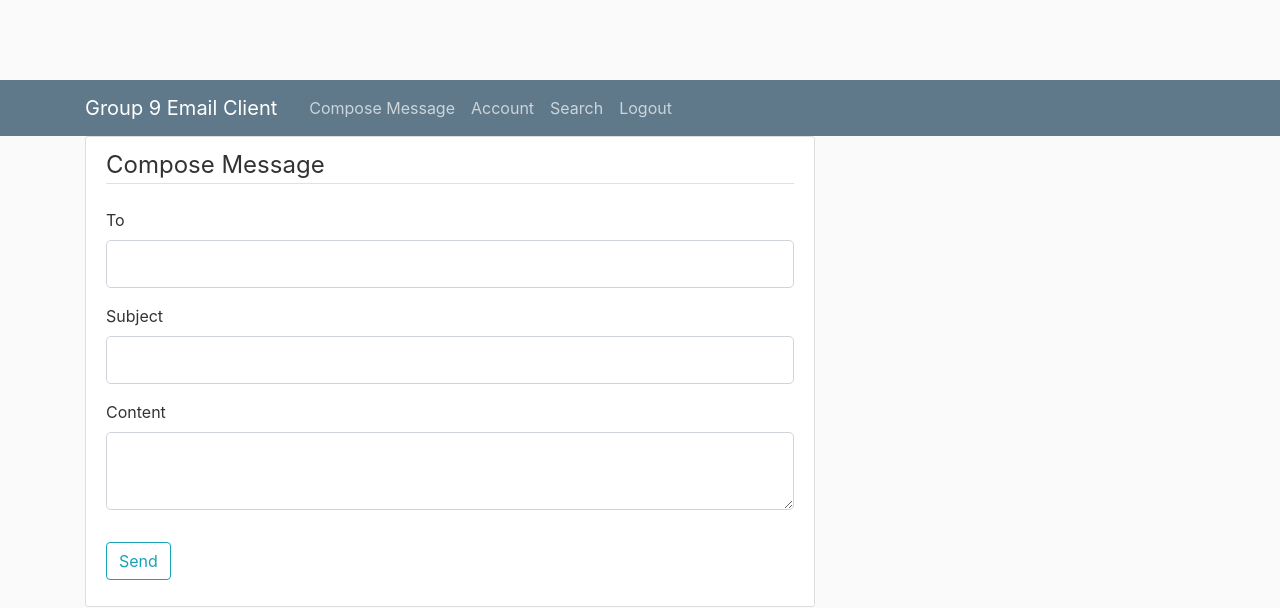
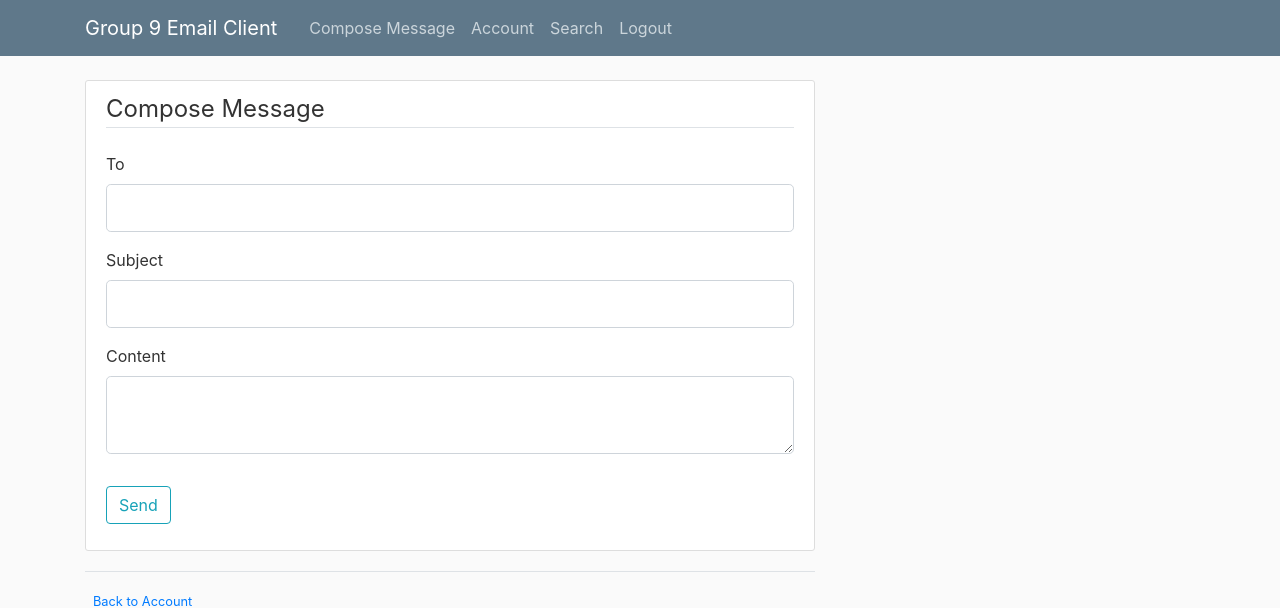
Before and after one commit to Intro-to-SE-Lab-Fall-20/Group-9, a Flask app: page /email/new in a window 1280 px wide. Shown: the top 608 px of the page. Run offline with Flask 2, Linux system fonts and the light colour scheme; the visitor is signed in with stand-in values (Sample User, id 1); some libraries are stand-ins or nearby versions.

Commit message:
Update layout.html
dropping "fixed-top" creates a white bar on top of page

```diff
--- a/Email-Client/g9client/Templates/layout.html
+++ b/Email-Client/g9client/Templates/layout.html
@@ -13,7 +13,7 @@
 </head>
 <body>
   <header class="site-header">
-    <nav class="navbar navbar-expand-md navbar-dark bg-steel">
+    <nav class="navbar navbar-expand-md navbar-dark bg-steel fixed-top">
       <div class="container">
         <a class="navbar-brand mr-4" href="/">Group 9 Email Client</a>
         <button class="navbar-toggler" type="button" data-toggle="collapse" data-target="#navbarToggle" aria-controls="navbarToggle" aria-expanded="false" aria-label="Toggle navigation">
```
